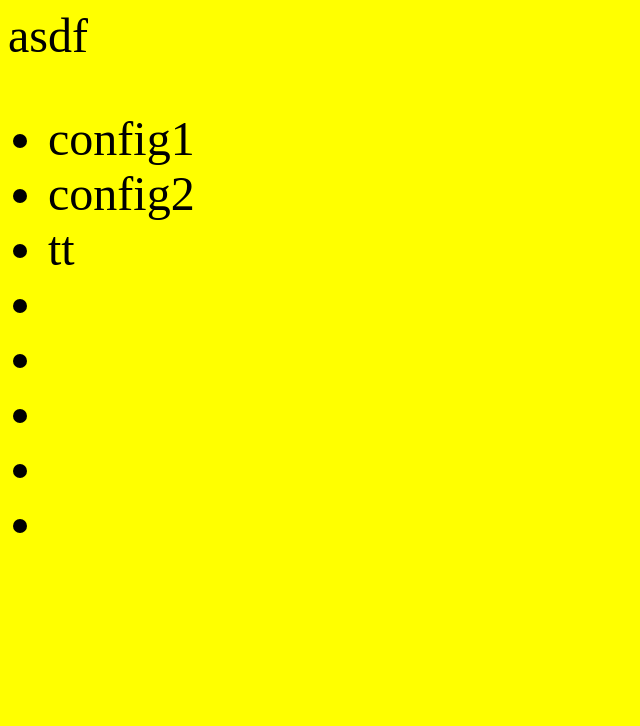
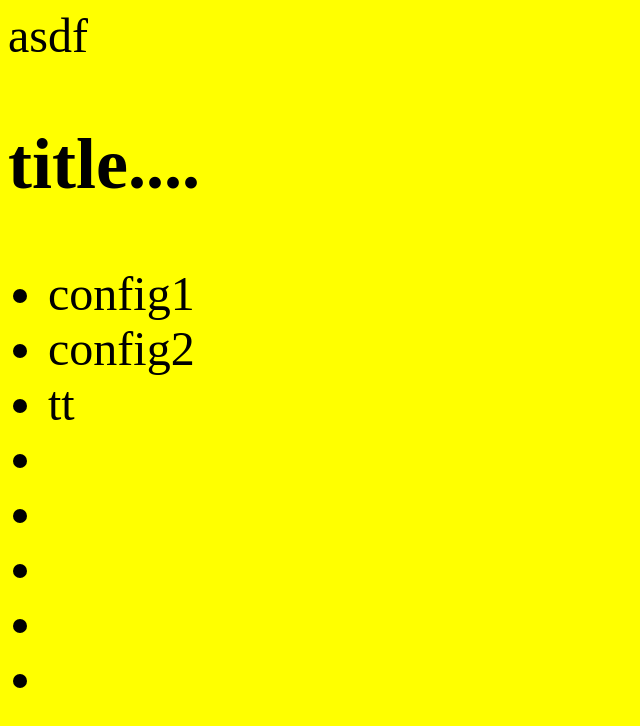
Before and after one commit to jayShuoer/gitPro, a plain HTML site: page index.html in a window 1280 px wide. Shown: the whole page, without its empty margins (0-640 px from the left). Drawn offline with Linux system fonts and the light colour scheme.

Commit message:
添加 h2 标题

```diff
--- a/index.html
+++ b/index.html
@@ -9,6 +9,7 @@
 </head>
 <body>
     <div>asdf</div>
+    <h2>title....</h2>
     <ul>
         <li>config1</li>
         <li>config2</li>
```
